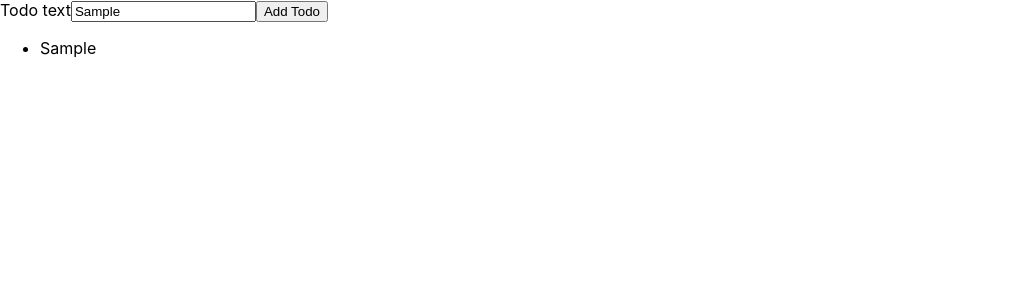
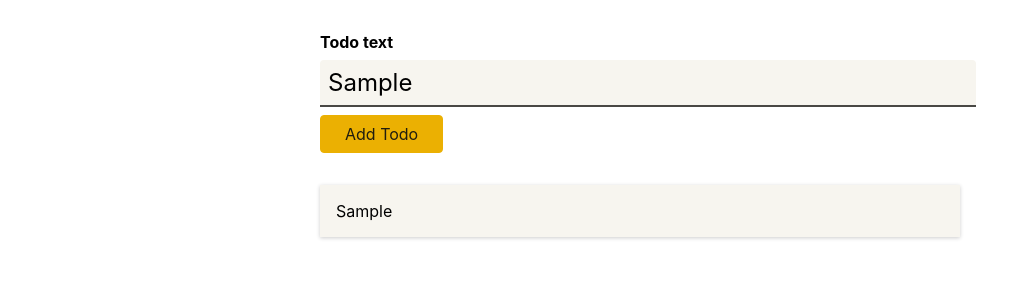
Before and after one commit to KamilKonopski/rock-paper-scrissors, a React (Create React App) app: page / in a window 1280 px wide. Both pictures are taken after typing "Sample" into the empty fields and a click on the button "Add Todo". Shown: the top 300 px of the page, without its empty margins (0-1035 px from the left). Built offline with nearby package versions, Linux system fonts and the light colour scheme.

Commit message:
add classes with styles

```diff
--- a/src/components/NewTodo.tsx
+++ b/src/components/NewTodo.tsx
@@ -1,4 +1,6 @@
 import { useRef } from "react";
+
+import classes from "./NewTodo.module.css";
 
 const NewTodo: React.FC<{ onAddTodo: (todoText: string) => void }> = (
 	props
@@ -18,7 +20,7 @@ const NewTodo: React.FC<{ onAddTodo: (todoText: string) => void }> = (
 	}
 
 	return (
-		<form onSubmit={submitHandler}>
+		<form className={classes.form} onSubmit={submitHandler}>
 			<label htmlFor="text">Todo text</label>
 			<input type="text" id="text" ref={todoTextInputRef} />
 			<button>Add Todo</button>
--- a/src/components/TodoItem.tsx
+++ b/src/components/TodoItem.tsx
@@ -1,5 +1,7 @@
+import classes from "./TodoItem.module.css";
+
 const TodoItem: React.FC<{ text: string }> = (props) => {
-	return <li>{props.text}</li>;
+	return <li className={classes.item}>{props.text}</li>;
 };
 
 export default TodoItem;
--- a/src/components/Todos.tsx
+++ b/src/components/Todos.tsx
@@ -1,9 +1,11 @@
 import Todo from "../models/todo";
 import TodoItem from "./TodoItem";
 
+import classes from "./Todos.module.css";
+
 const Todos: React.FC<{ todos: Todo[] }> = (props) => {
 	return (
-		<ul>
+		<ul className={classes.todos}>
 			{props.todos.map((todo) => (
 				<TodoItem key={todo.id} text={todo.text} />
 			))}
```
